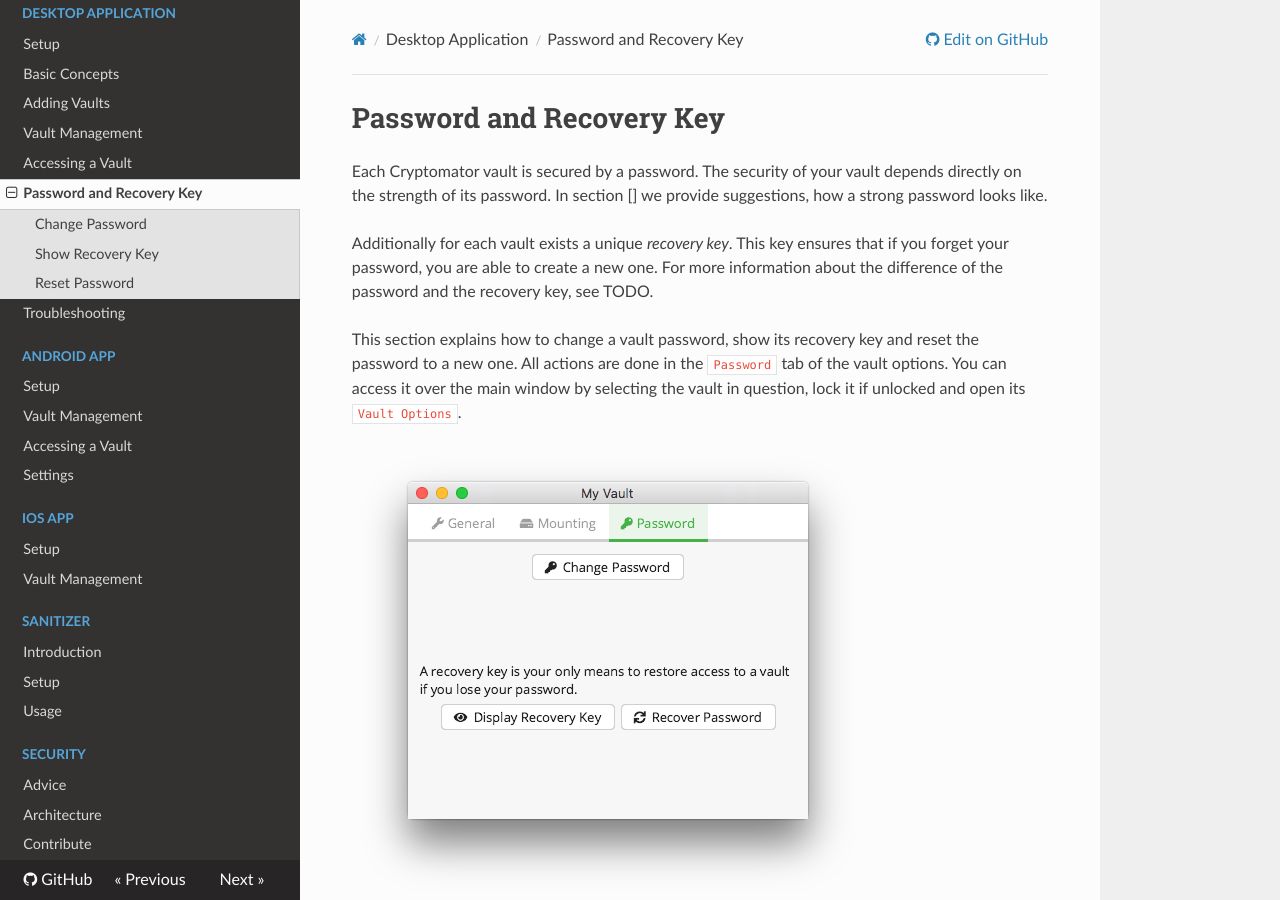
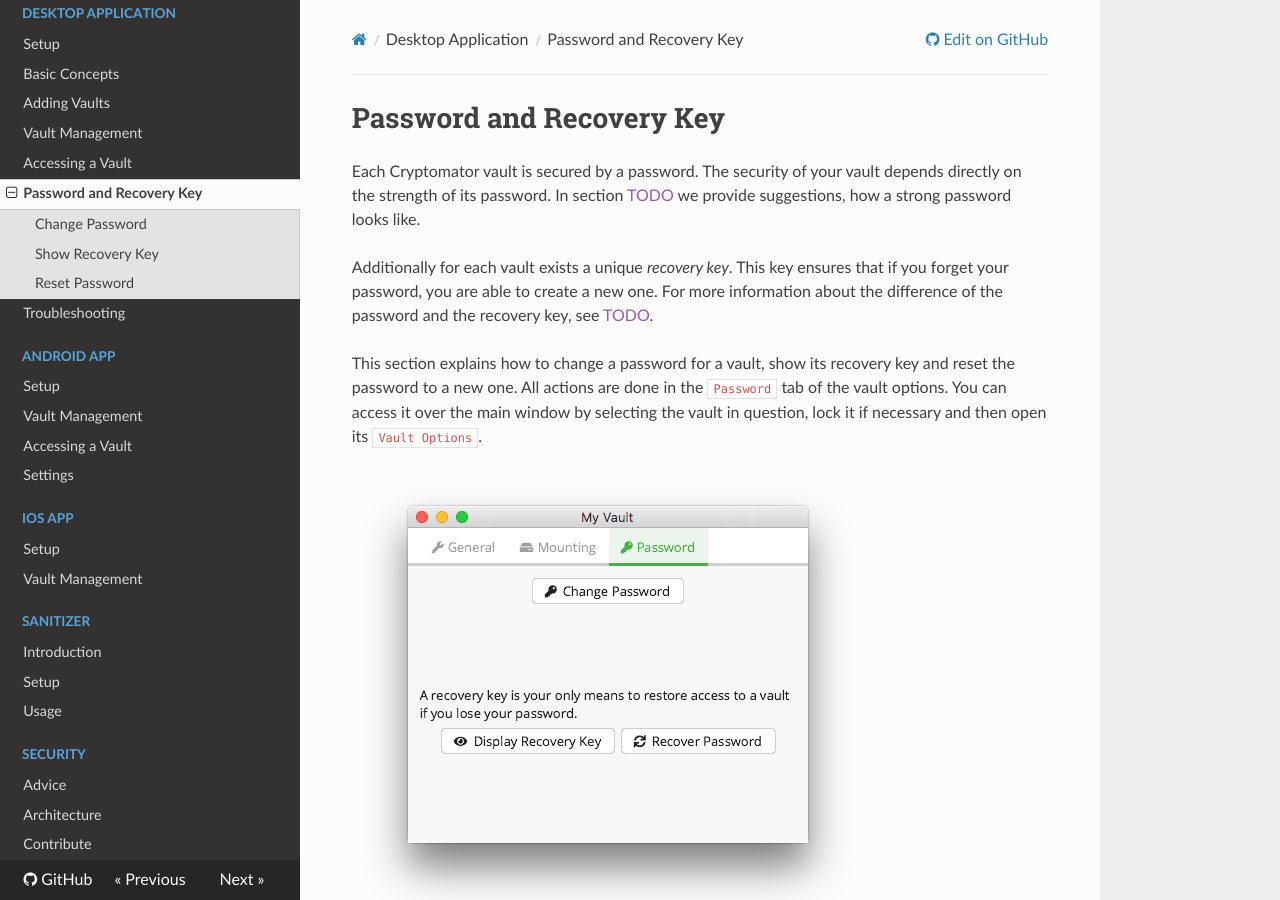
Before and after one commit to cryptomator/docs, an MkDocs documentation site: the page built from docs/desktop/password-and-recovery-key.md, in a window 1280 px wide and 900 px high. Built offline with MkDocs 1.6.1, drawn with Linux system fonts in a browser that asks for light colours; nearby versions of some CDN libraries.

Commit message:
updating password-and-recovery-key.md

```diff
--- a/docs/desktop/password-and-recovery-key.md
+++ b/docs/desktop/password-and-recovery-key.md
@@ -2,16 +2,16 @@
 
 Each Cryptomator vault is secured by a password.
 The security of your vault depends directly on the strength of its password.
-In section [] we provide suggestions, how a strong password looks like.
+In section [TODO]() we provide suggestions, how a strong password looks like.
 
 Additionally for each vault exists a unique _recovery key_.
 This key ensures that if you forget your password, you are able to create a new one.
-For more information about the difference of the password and the recovery key, see TODO.
+For more information about the difference of the password and the recovery key, see [TODO]().
 
 
-This section explains how to change a vault password, show its recovery key and reset the password to a new one.
+This section explains how to change a password for a vault, show its recovery key and reset the password to a new one.
 All actions are done in the `Password` tab of the vault options.
-You can access it over the main window by selecting the vault in question, lock it if unlocked and open its `Vault Options`.
+You can access it over the main window by selecting the vault in question, lock it if necessary and then open its `Vault Options`.
 
 ![Vault options allowing you to enter a recovery key](../img/desktop/vault-options-password.png)
 
```
